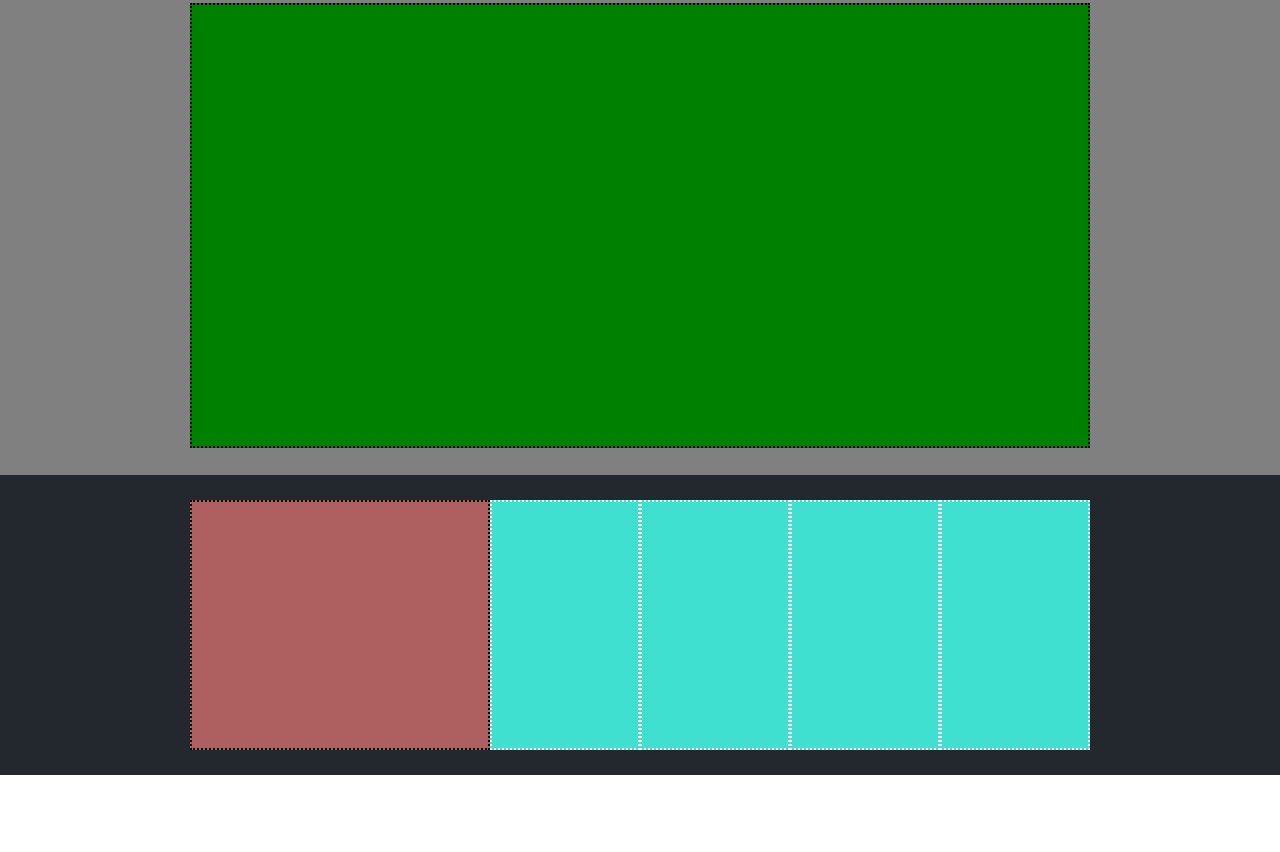
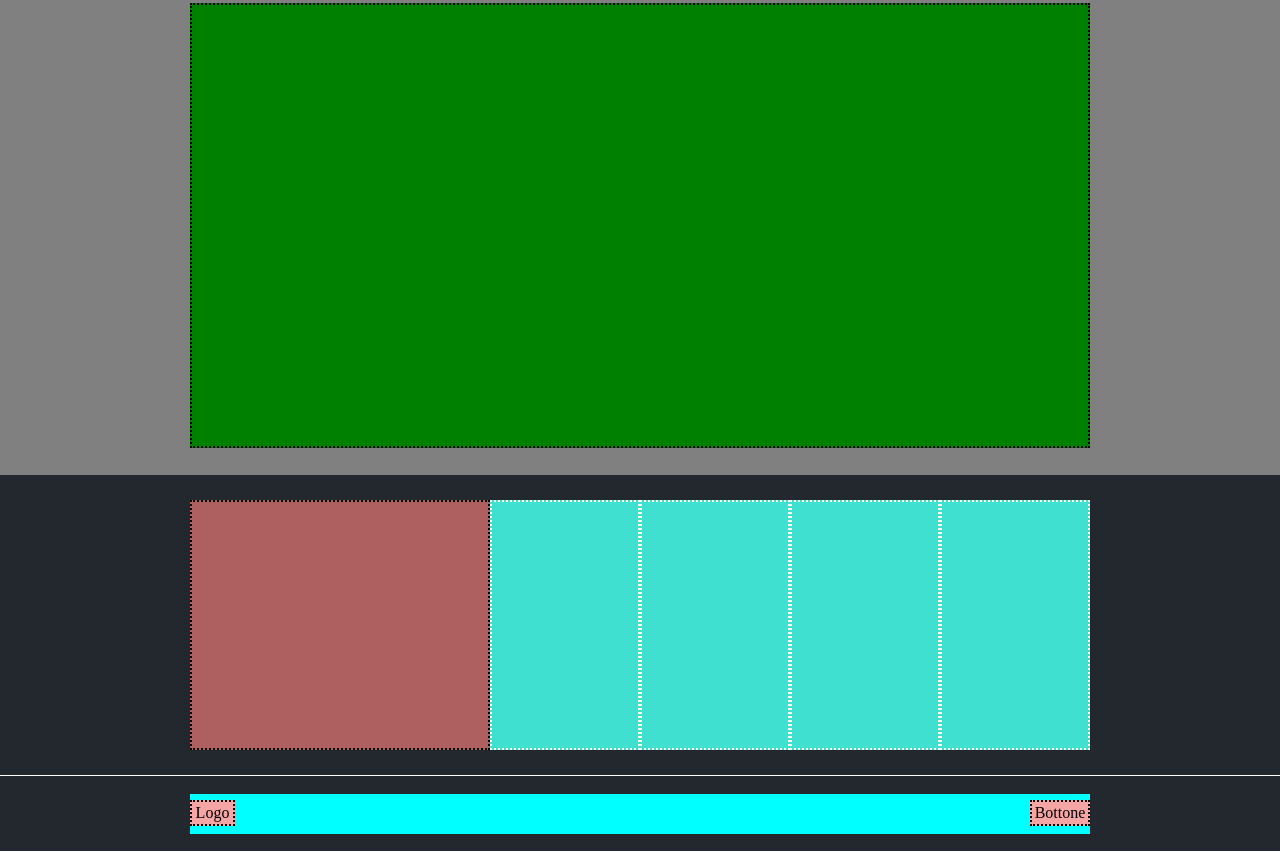
Before and after one commit to FadiAlashqar/htmlcss-struttura-discord, a plain HTML site: page css/index.html in a window 1280 px wide. Shown: the part 1300-2152 px from the top of the page. Before the commit the page ends 2075 px from the top, so only its background shows below. Drawn offline with Linux system fonts and the light colour scheme.

Commit message:
[END] done

```diff
--- a/css/index.html
+++ b/css/index.html
@@ -40,6 +40,12 @@
             <div class="colonna6"></div>
             <div class="colonna6"></div>
         </div>
+        <div class="container6 d-flex blocco4 margin">
+            <div class="colonna8 text-allign">
+                <div class="logo">Logo</div>
+                <div class="bottone">Bottone</div>
+            </div>
+        </div>
     </div>
     </main>
 </body>
--- a/css/style.css
+++ b/css/style.css
@@ -97,3 +97,48 @@
     background-color: rgb(174, 96, 96);
     border: 2px dotted black;
 }
+.container5{
+    margin: 0;
+    max-width: 1700px;
+    height: 75px;
+    justify-content: center;
+    align-items: flex-end;
+    padding: 20px;
+}
+.colonna8{
+    height: 40px;
+    width: 900px;
+    background-color: aqua;
+}
+.margin{
+    margin-top: 1px;
+    margin-bottom: 1px;
+}
+.logo{
+    width: 45px;
+    height: auto;
+    border: 2px dotted black;
+    padding: 2px;
+    display: inline-block;
+    background-color: rgb(246, 165, 165);
+    margin-right: 791px;
+    margin-top: 6px;
+}
+.bottone{
+    width: 60px;
+    height: auto;
+    border: 2px dotted black;
+    padding: 2px;
+    display: inline-block;
+    background-color: rgb(246, 165, 165);
+}
+.space-between{
+    justify-content: space-between;
+}
+.container6{
+    max-width: 1700px;
+    height: 75px;
+    justify-content: center;
+    align-items: center;
+    padding: 20px;
+}
```
